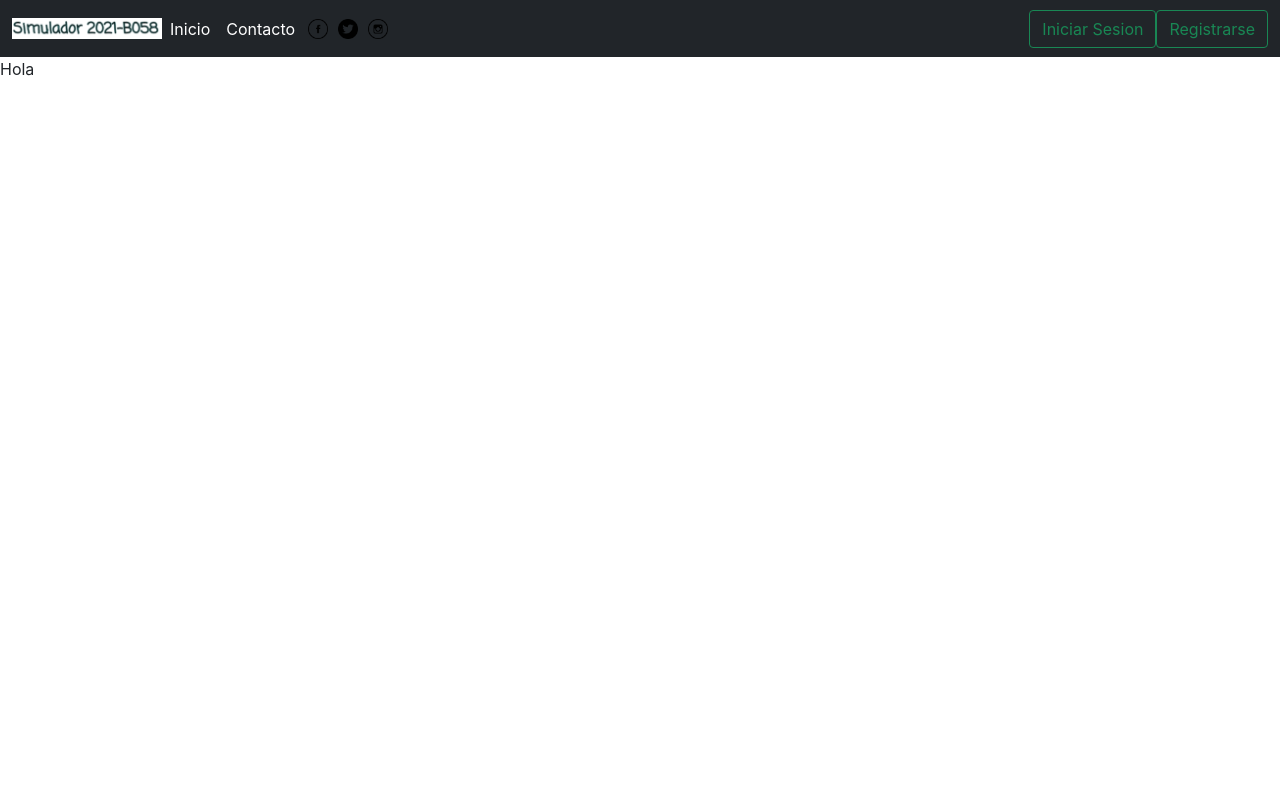
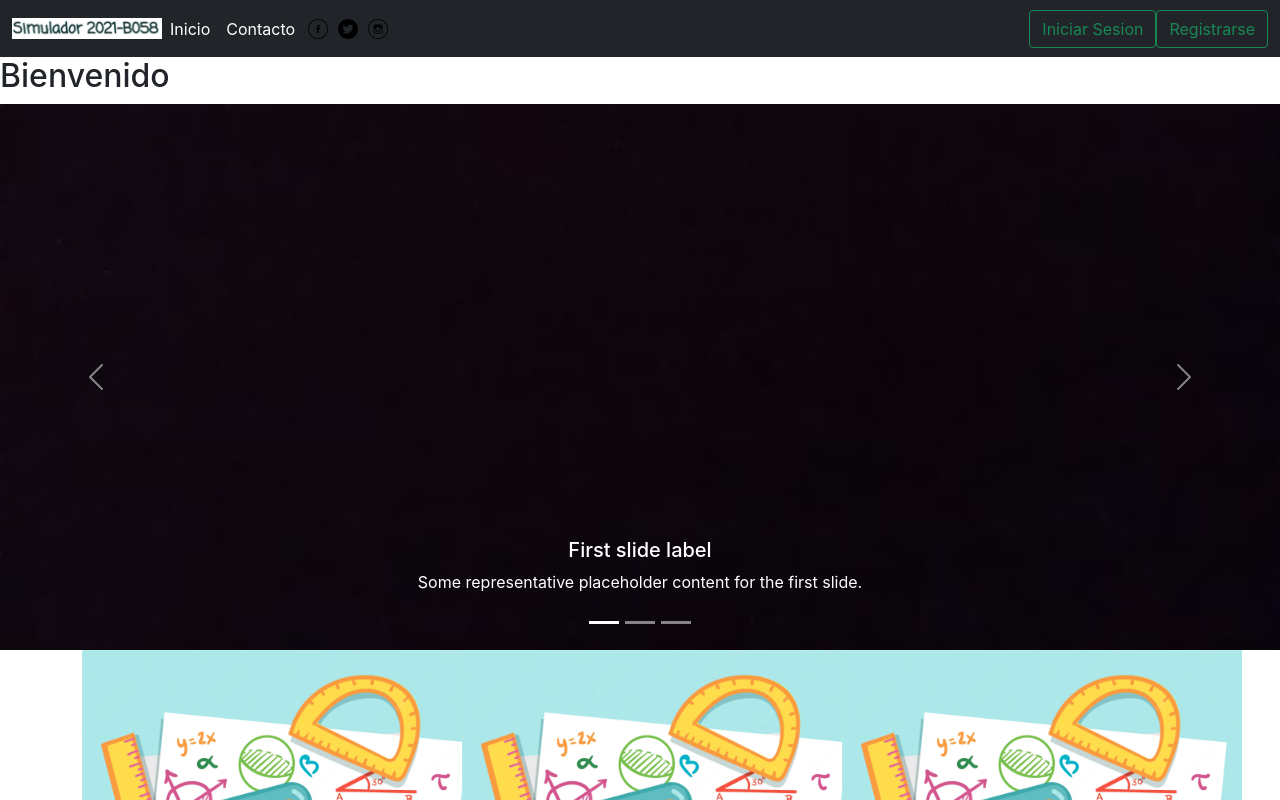
Before and after one commit to YaronDavid/TrabajoTerminal, a React (Create React App) app: page /home in a window 1280 px wide. Shown: the top 800 px of the page. Built offline with nearby package versions, Linux system fonts and the light colour scheme; no server answers.

Commit message:
Se agrego el servicio de grupos
Se agrego el servicio para obtener los grupos que están asociados a un usuario

```diff
--- a/src/components/Home.js
+++ b/src/components/Home.js
@@ -1,5 +1,7 @@
 import React, { Component } from 'react'
 import userServices from '../services/UserServices';
+import Index2 from './Index2';
+
 
 export default class Home extends Component {
     constructor(props){
@@ -8,20 +10,29 @@ export default class Home extends Component {
             id:'',
             nombre:'',
             apPat:'',
-            apMat:''
+            apMat:'',
+            grupos:[]
         };
+        this.SelectedGroup = this.SelectedGroup.bind(this);
+    }
+
+    SelectedGroup(id_grupo){
+      sessionStorage.setItem("grupo",id_grupo)
     }
     componentDidMount(){
         let id_user = sessionStorage.getItem('id');
         userServices.getUserById(id_user).then((res)=>{
             this.setState({id:id_user, nombre: res.data.nombre,apPat: res.data.apellido_paterno,apMat: res.data.apellido_materno});
         });
+        userServices.getGroups(id_user).then((r) =>{
+            this.setState({grupos: r.data});
+        });
     }
   render() {
     return (
         <>
-        <div>Hola</div>
-        <div>{this.state.nombre} {this.state.apPat} {this.state.apMat}</div>
+        <h2>Bienvenido {this.state.nombre} {this.state.apPat} {this.state.apMat}</h2>
+        <Index2/>
       </>
     )
   }
--- a/src/services/UserServices.js
+++ b/src/services/UserServices.js
@@ -7,9 +7,13 @@ class UserServices{
     login(contrasena,correo){
         return axios.get(API_URL+'user/'+contrasena+'/'+correo);
     }
-    //aqui lo mando a llamar en react
+
     getUserById(id){
         return axios.get(API_URL+'users/'+id);
+    }
+
+    getGroups(id){
+        return axios.get(API_URL+'user/grupos/'+id)
     }
 }
 
```
